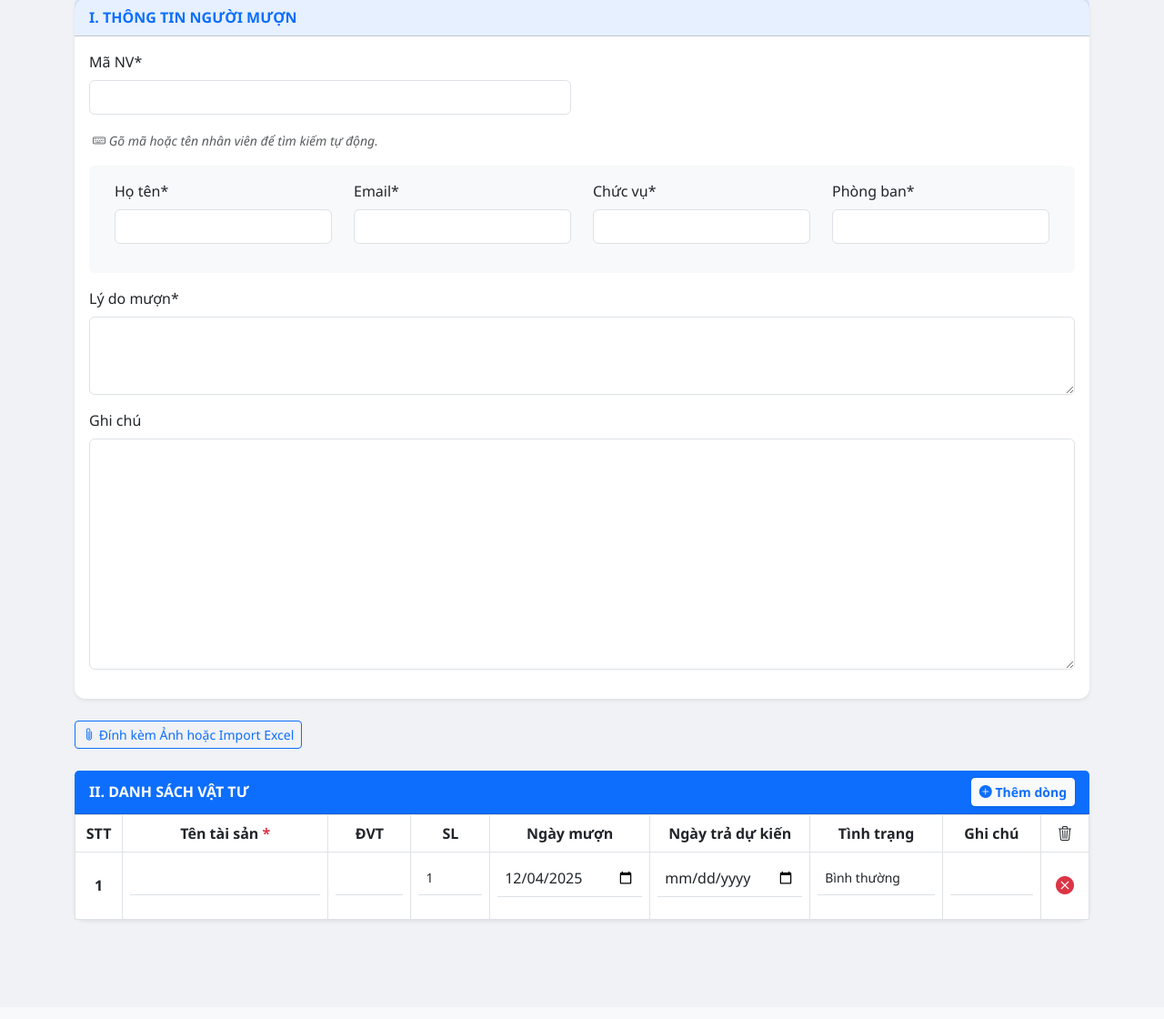
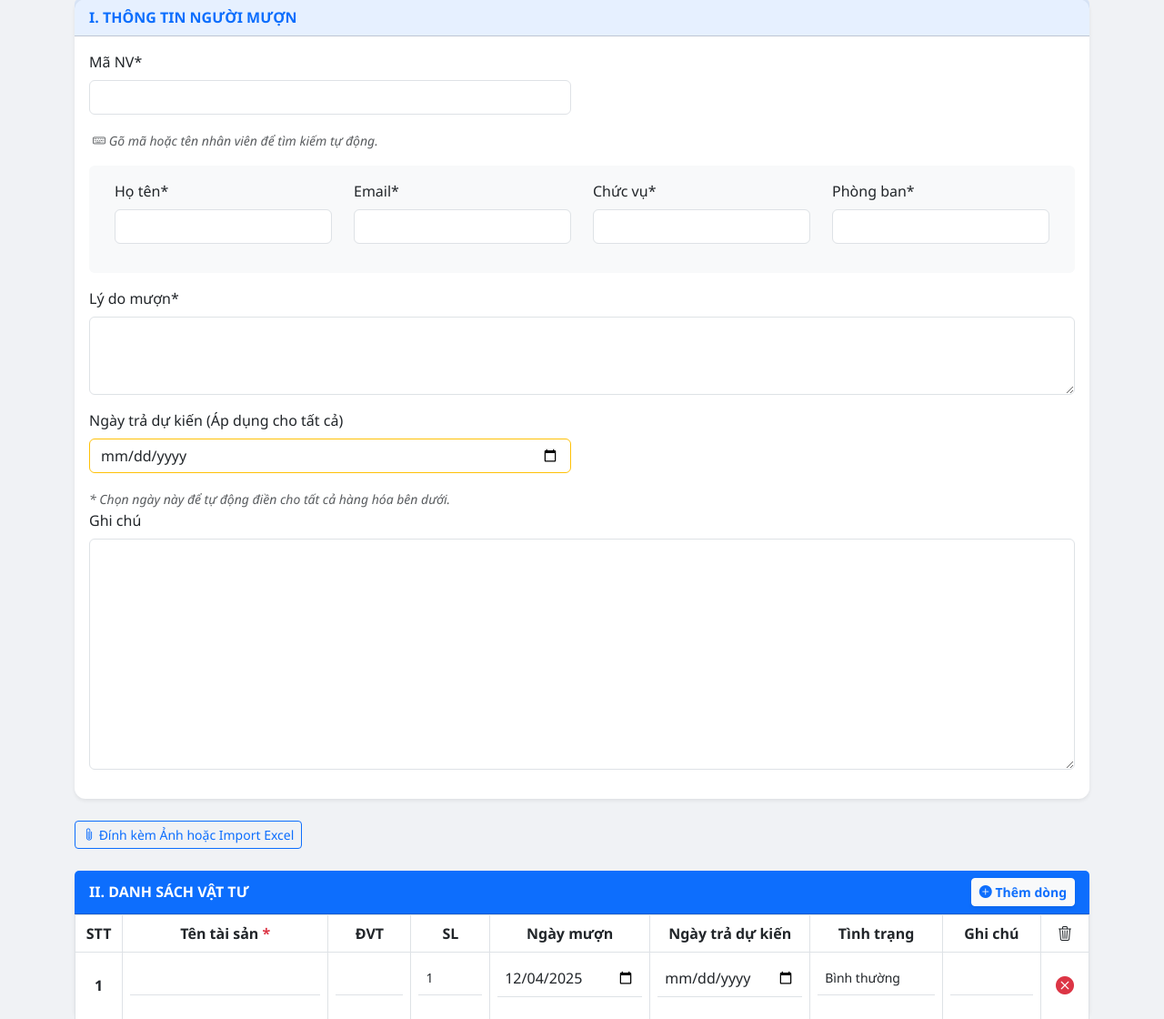
Before and after one commit to JauntyMonkey144/quanlykho, a Django app: page /loan/create/ in a window 1280 px wide. Shown: the part 147-1267 px from the top of the page at 91% size. Before the commit the page ends 1161 px from the top, so only its background shows below. Run offline with Django 5.2, Linux system fonts and the light colour scheme; the visitor is signed in with stand-in values (Sample User, id 1); some libraries are stand-ins or nearby versions.

Commit message:
Update loan_form_content.html

```diff
--- a/templates/warehouse/includes/loan_form_content.html
+++ b/templates/warehouse/includes/loan_form_content.html
@@ -29,6 +29,10 @@
 
         <div class="row">
             <div class="col-md-12">{{ form.ly_do|as_crispy_field }}</div>
+            <div class="col-md-6">
+                {{ form.ngay_tra_chung|as_crispy_field }}
+                <small class="text-muted fst-italic">* Chọn ngày này để tự động điền cho tất cả hàng hóa bên dưới.</small>
+            </div>
             <div class="col-md-12">{{ form.ghi_chu|as_crispy_field }}</div>
         </div>
     </div>
```
